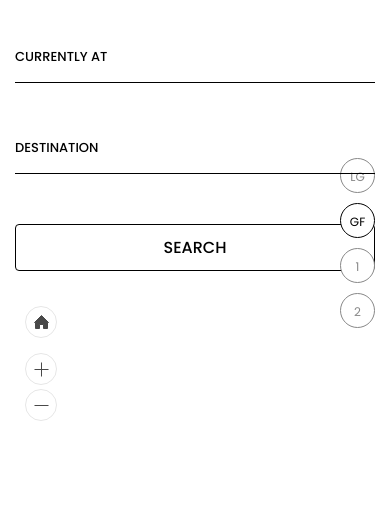
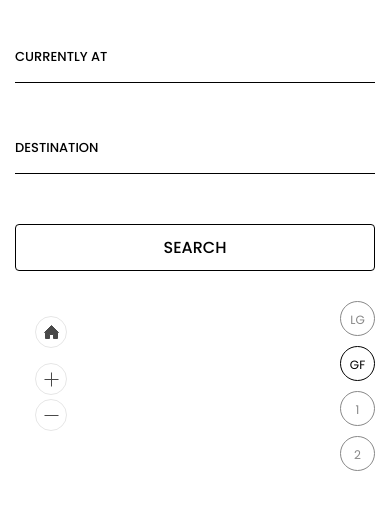
Before and after one commit to minimalist-vaibhav/pmc-map, a plain HTML site: page index.html in a window 390 px wide. Shown: the part 110-620 px from the top of the page. Drawn offline with nearby package versions, Linux system fonts and the light colour scheme; some packages are replaced by stand-ins of ours; a script that the page names is missing.

Commit message:
mobile responsive

```diff
--- a/css/style.css
+++ b/css/style.css
@@ -20,9 +20,13 @@
 .wayfinderBoxTab input{width: 100%; background-color:transparent;border-bottom: 1px solid #000;line-height:40px;font-size: 20px;font-weight: 600;position: relative;z-index: 1;}
 .wayfinderBoxTab button{border:1px solid #000;border-radius: 4px;transition: 0.3s all;cursor: pointer; background-color: transparent;font-size: 16px;font-weight:500; text-transform: uppercase;display:block;line-height: 45px;width: 100%;}
 .wayfinderBoxTab button:hover{background-color: #000;color: #fff;}
-.leftSide{position: relative;width: 250px;padding-top: 80px;}
-.centerMapHolder{position: relative;width: calc(100% - 400px);}
-.rightSideTab{position: relative;width: 50px;text-align:right;padding-top: 50px;}
+
+
+.leftSide{position: relative;flex:0 0 250px; padding-top: 80px;}
+.mapDataWrapper{position: relative;flex:0 0 calc(100% - 300px);}
+.rightSideTab{position: relative;flex:0 0 50px;text-align:right;padding-top: 50px;}
+#controls{position:absolute;width: 50px;top:0;right:30px; overflow: hidden;padding-top: 60px;}
+
 
 .rightSideTab li{padding:10px 0;text-align: right;}
 .rightSideTab li h4.gFloorStyle{border-radius: 50px; width:120px;}
@@ -143,23 +147,31 @@
 }
 
 
+
+
 @media (max-width: 1000px) {
-  .mapTabHolder svg{transform-origin:0 0;transform: scale(1.5);}
+  /*.mapTabHolder svg{transform-origin:0 0;transform: scale(1.5);}*/
   .zoomStyle{display: block;}
-  .mapHolder{display: block;}
-  .leftSide{position:relative;width:100%;}
+
+
   .centerMapHolder{width: 100%;overflow: auto;}
-  .rightSideTab{position: absolute;bottom:120px;right:50px;}
+  .rightSideTab{padding-top: 0;}
   .zoomStyle{position: absolute;bottom: 0;right: 50px;}
+  #controls{left: 10px;right: inherit;}
+  .mapHolder{flex-wrap: wrap;}
+  .leftSide{position:relative;width:100%;flex:1 1 100%;}
+  .mapDataWrapper{flex: 0 0 calc(100% - 50px);}
+  #controls{padding-top: 10px;}
 }
 
 @media (max-width: 768px) {
 
-.mapHolder{padding: 0 15px;}
+.forMobile{position: relative;}
+.mapHolder{padding: 0 15px;padding-bottom: 20px;}
 .leftSide{position:relative;padding-top: 20px;}
 .centerMapHolder{width: 100%;}
-.rightSideTab{right:15px;padding-top: 0;}
 .rightSideTab li h4{height: 35px;width: 35px;line-height: 35px;font-size: 12px;}
 .rightSideTab li{padding: 5px 0;}
 .zoomStyle{right:15px;}
+.mapTabHolder{padding: 0;}
 }
--- a/index.html
+++ b/index.html
@@ -55,6 +55,7 @@
                     </div>
                 </div>
             </div>
+            <div class="mapDataWrapper">
                 <div class="centerMapHolder" id="SVGContainer">
 
                 </div>
@@ -87,6 +88,7 @@
                         </g>
                     </svg>
                 </div>
+            </div>
             <div class="rightSideTab">
                 <ul>
                      <li id="lower-ground"><h4 >LG</h4></li>
```
Lines whose indentation alone changed are shown as unchanged.
